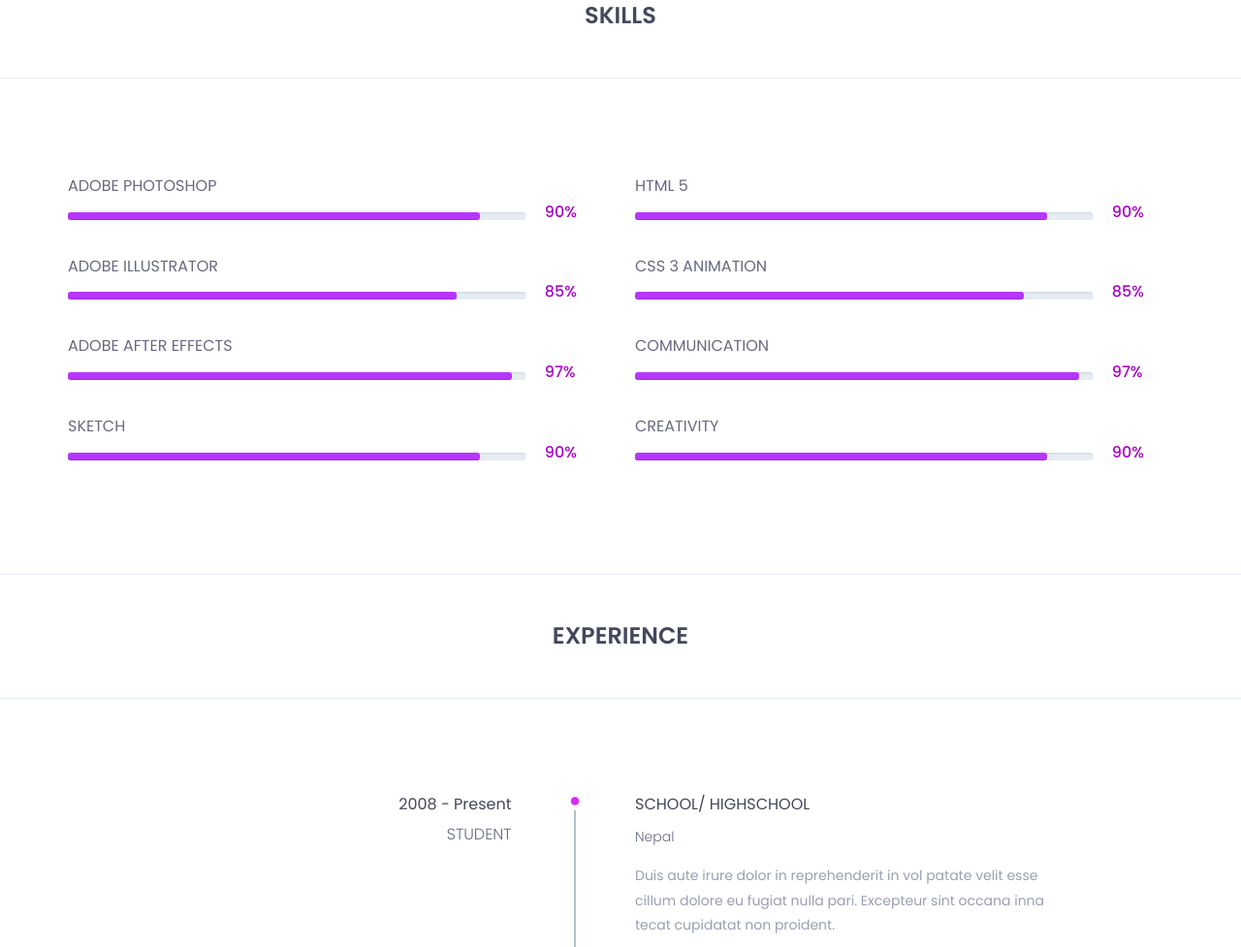
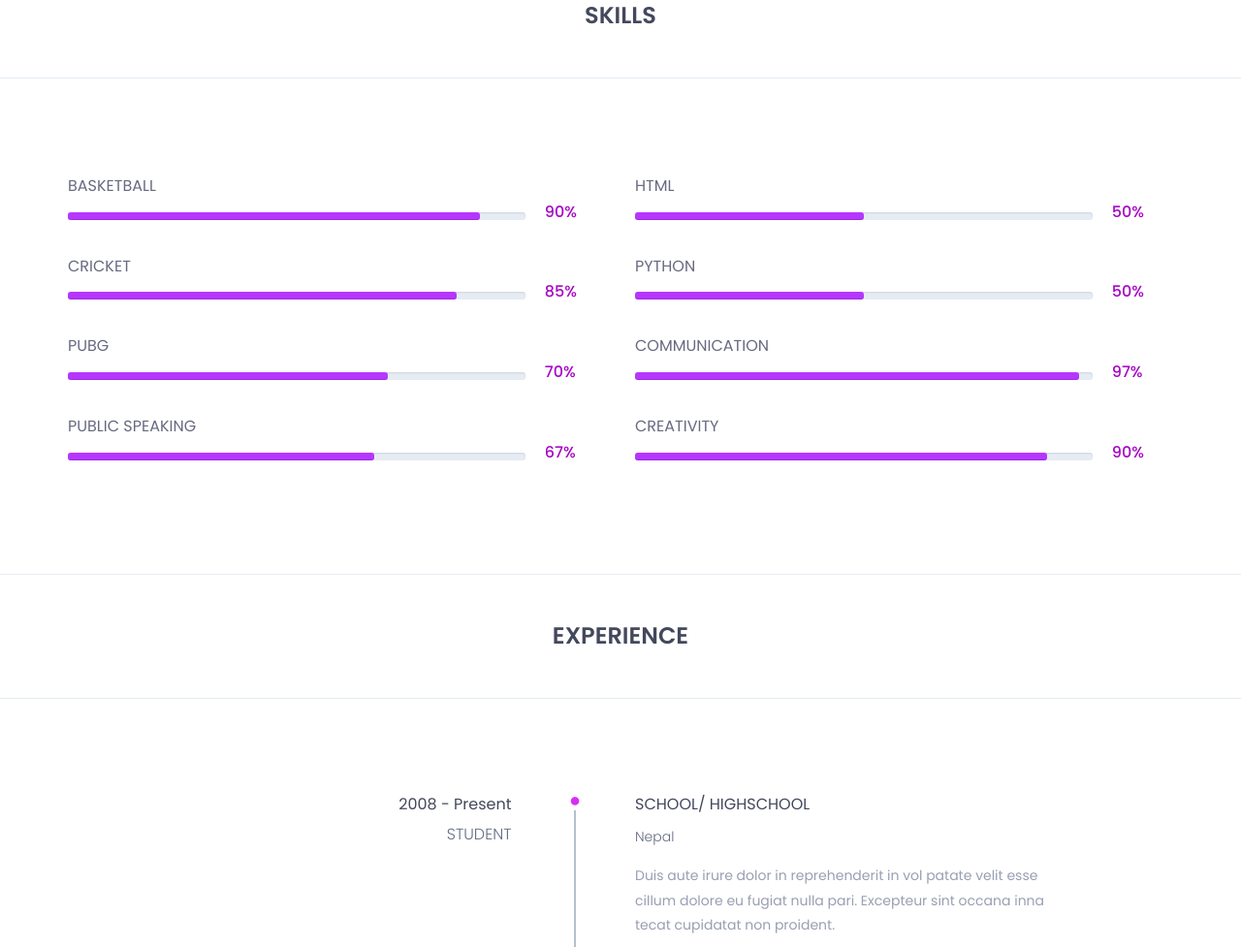
Before and after one commit to krishkafle49/My-website, a plain HTML site: page index.html in a window 1280 px wide. Shown: the part 2623-3600 px from the top of the page at 97% size. Drawn offline with nearby package versions, Linux system fonts and the light colour scheme.

Commit message:
Update index.html

```diff
--- a/index.html
+++ b/index.html
@@ -300,7 +300,7 @@
 							<div class="col-md-6">
 								<div class="single-skill-content">
 									<div class="barWrapper">
-										<span class="progressText">adobe photoshop</span>
+										<span class="progressText">Basketball</span>
 										<div class="single-progress-txt">
 											<div class="progress ">
 												<div class="progress-bar" role="progressbar" aria-valuenow="90" aria-valuemin="10" aria-valuemax="100" style="">
@@ -311,7 +311,7 @@
 										</div>
 									</div><!-- /.barWrapper -->
 									<div class="barWrapper">
-										<span class="progressText">adobe illustrator</span>
+										<span class="progressText">Cricket</span>
 										<div class="single-progress-txt">
 											<div class="progress ">
 											   <div class="progress-bar" role="progressbar" aria-valuenow="85" aria-valuemin="10" aria-valuemax="100" style="">
@@ -322,25 +322,25 @@
 										</div>
 									</div><!-- /.barWrapper -->
 									<div class="barWrapper">
-										<span class="progressText">adobe after effects</span>
+										<span class="progressText">PUBG</span>
 										<div class="single-progress-txt">
 											<div class="progress ">
-											   <div class="progress-bar" role="progressbar" aria-valuenow="97" aria-valuemin="10" aria-valuemax="100" style="">
+											   <div class="progress-bar" role="progressbar" aria-valuenow="70" aria-valuemin="10" aria-valuemax="100" style="">
 
 											   </div>
 											</div>
-											<h3>97%</h3>
+											<h3>70%</h3>
 										</div>
 									</div><!-- /.barWrapper -->
 									<div class="barWrapper">
-										<span class="progressText">sketch</span>
+										<span class="progressText">Public Speaking</span>
 										<div class="single-progress-txt">
 											<div class="progress ">
-											   <div class="progress-bar" role="progressbar" aria-valuenow="90" aria-valuemin="10" aria-valuemax="100" style="">
+											   <div class="progress-bar" role="progressbar" aria-valuenow="67" aria-valuemin="10" aria-valuemax="100" style="">
 
 											   </div>
 											</div>
-											<h3>90%</h3>
+											<h3>67%</h3>
 										</div>
 									</div><!-- /.barWrapper -->
 								</div>
@@ -348,25 +348,25 @@
 							<div class="col-md-6">
 								<div class="single-skill-content">
 									<div class="barWrapper">
-										<span class="progressText">html 5</span>
+										<span class="progressText">html </span>
 										<div class="single-progress-txt">
 											<div class="progress ">
-												<div class="progress-bar" role="progressbar" aria-valuenow="90" aria-valuemin="10" aria-valuemax="100" style="">
+												<div class="progress-bar" role="progressbar" aria-valuenow="50" aria-valuemin="10" aria-valuemax="100" style="">
 
 												</div>
 											</div>
-											<h3>90%</h3>
+											<h3>50%</h3>
 										</div>
 									</div><!-- /.barWrapper -->
 									<div class="barWrapper">
-										<span class="progressText">css 3 animation</span>
+										<span class="progressText">Python</span>
 										<div class="single-progress-txt">
 											<div class="progress ">
-											   <div class="progress-bar" role="progressbar" aria-valuenow="85" aria-valuemin="10" aria-valuemax="100" style="">
+											   <div class="progress-bar" role="progressbar" aria-valuenow="50" aria-valuemin="10" aria-valuemax="100" style="">
 
 											   </div>
 											</div>
-											<h3>85%</h3>
+											<h3>50%</h3>
 										</div>
 									</div><!-- /.barWrapper -->
 									<div class="barWrapper">
```
